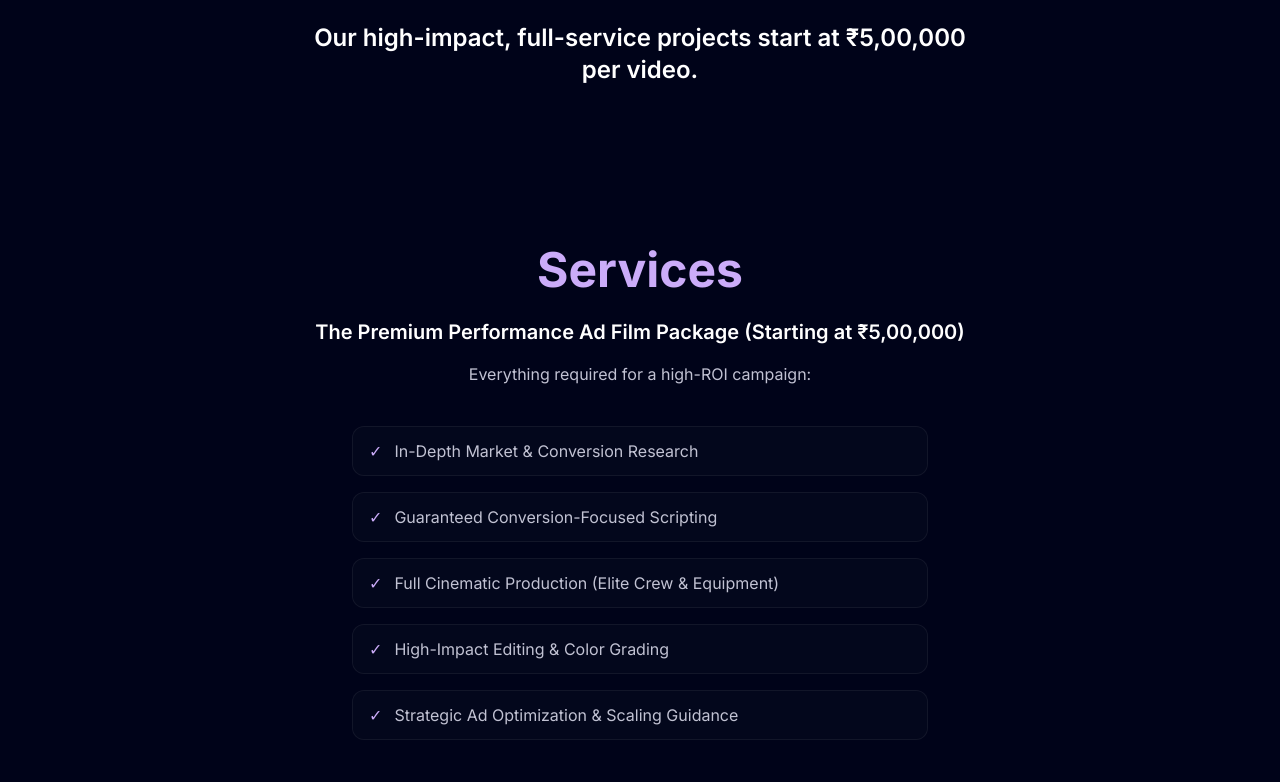
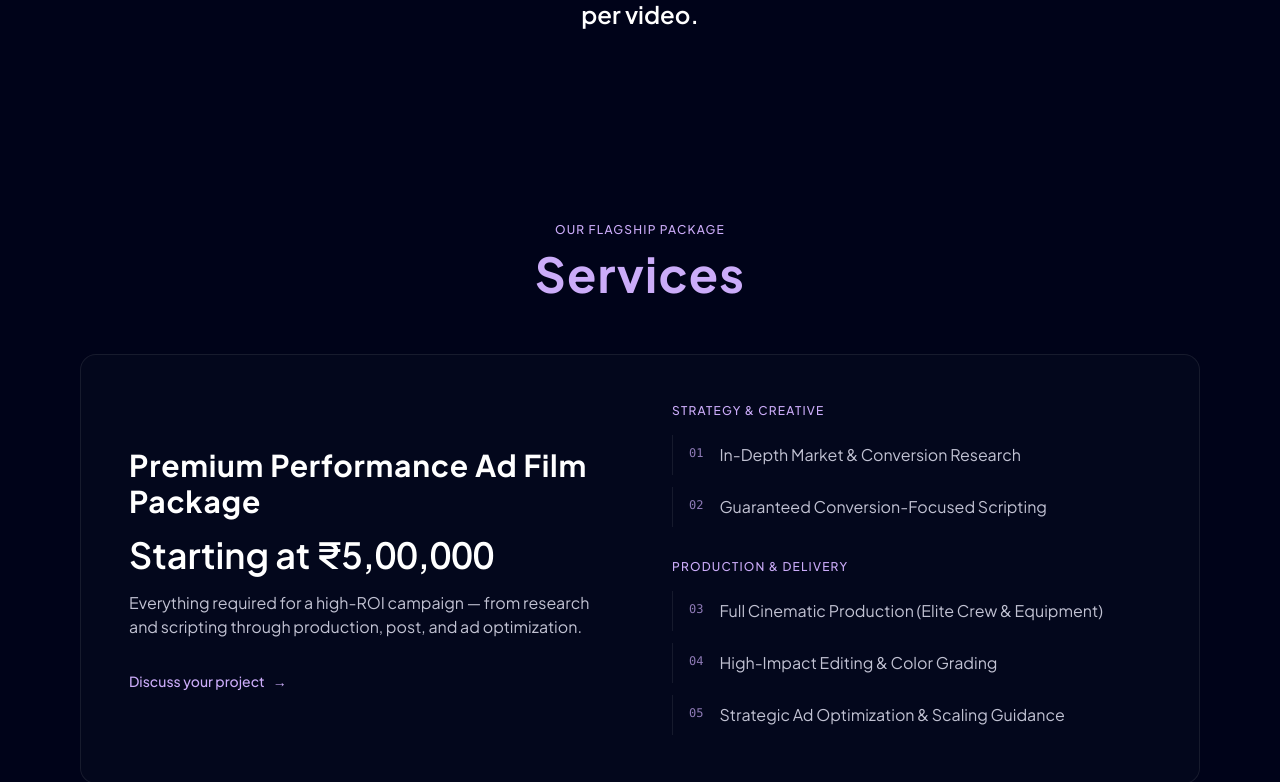
Before and after one commit to TheCoderx16/SytSolutions, a Next.js app: page / in a window 1280 px wide. Shown: the part 2921-3703 px from the top of the page. Built offline with nearby package versions, Linux system fonts and the light colour scheme.

Commit message:
new font

```diff
--- a/app/globals.css
+++ b/app/globals.css
@@ -71,7 +71,7 @@
     @apply border-border !scroll-smooth;
   }
   body {
-    @apply bg-background text-foreground;
+    @apply bg-background text-foreground font-sans;
   }
   button {
     @apply active:outline-none;
@@ -80,6 +80,10 @@
 
 @layer utilities {
   .heading {
-    @apply font-bold text-4xl md:text-5xl text-center;
+    @apply font-sans font-bold tracking-wide leading-snug text-balance text-4xl md:text-5xl text-center;
+  }
+
+  .eyebrow {
+    @apply text-purple uppercase tracking-widest text-xs font-medium text-center;
   }
 }
--- a/app/layout.tsx
+++ b/app/layout.tsx
@@ -1,10 +1,13 @@
 import type { Metadata } from "next";
-import { Inter } from "next/font/google";
+import { Plus_Jakarta_Sans } from "next/font/google";
 
 import "./globals.css";
 import { ThemeProvider } from "./provider";
 
-const inter = Inter({ subsets: ["latin"] });
+const plusJakartaSans = Plus_Jakarta_Sans({
+  subsets: ["latin"],
+  variable: "--font-sans",
+});
 
 export const metadata: Metadata = {
   title: "SYT Solutions | Cinematic Production Studio",
@@ -22,7 +25,7 @@ export default function RootLayout({
       <head>
         <link rel="icon" href="/logo.png" sizes="any" />
       </head>
-      <body className={inter.className}>
+      <body className={`${plusJakartaSans.variable} font-sans antialiased`}>
         <ThemeProvider
           attribute="class"
           defaultTheme="dark"
--- a/components/ServicesSection.tsx
+++ b/components/ServicesSection.tsx
@@ -1,34 +1,91 @@
-const packageItems = [
+const deliverableGroups = [
+  {
+    title: "Strategy & Creative",
+    items: [
       "In-Depth Market & Conversion Research",
       "Guaranteed Conversion-Focused Scripting",
+    ],
+  },
+  {
+    title: "Production & Delivery",
+    items: [
       "Full Cinematic Production (Elite Crew & Equipment)",
       "High-Impact Editing & Color Grading",
       "Strategic Ad Optimization & Scaling Guidance",
+    ],
+  },
 ];
+
+let deliverableCounter = 0;
+const deliverableGroupsWithNumbers = deliverableGroups.map((group) => ({
+  ...group,
+  items: group.items.map((item) => {
+    deliverableCounter += 1;
+    return {
+      label: item,
+      number: String(deliverableCounter).padStart(2, "0"),
+    };
+  }),
+}));
 
 const ServicesSection = () => {
   return (
-    <section className="w-full py-20 relative z-10" id="services">
-      <h2 className="heading">
+    <section className="w-full py-24 md:py-28 relative z-10" id="services">
+      <div className="max-w-6xl mx-auto px-4">
+        <p className="eyebrow">Our flagship package</p>
+        <h2 className="heading mt-3">
           <span className="text-purple">Services</span>
         </h2>
-      <p className="text-center text-white mt-6 text-lg md:text-xl font-semibold max-w-3xl mx-auto px-4">
-        The Premium Performance Ad Film Package (Starting at ₹5,00,000)
+
+        <div className="mt-12 md:mt-14 rounded-2xl border border-white/[0.08] bg-black-200/20 p-8 md:p-12">
+          <div className="grid gap-10 md:gap-12 lg:grid-cols-2 lg:gap-16">
+            <div className="flex flex-col justify-center">
+              <h3 className="font-sans font-bold text-2xl md:text-3xl text-white tracking-wide leading-snug">
+                Premium Performance Ad Film Package
+              </h3>
+              <p className="mt-4 text-3xl md:text-4xl font-semibold text-white tabular-nums">
+                Starting at ₹5,00,000
               </p>
-      <p className="text-center text-white-200 mt-4 text-sm md:text-base">
-        Everything required for a high-ROI campaign:
+              <p className="mt-4 text-white-200 text-sm md:text-base leading-relaxed">
+                Everything required for a high-ROI campaign — from research and
+                scripting through production, post, and ad optimization.
               </p>
-      <ul className="mt-10 max-w-xl mx-auto space-y-4">
-        {packageItems.map((item) => (
+              <a
+                href="#contact"
+                className="mt-8 inline-flex w-fit items-center gap-2 text-sm font-medium text-purple transition-colors hover:text-white"
+              >
+                Discuss your project
+                <span aria-hidden="true">→</span>
+              </a>
+            </div>
+
+            <div className="space-y-8">
+              {deliverableGroupsWithNumbers.map((group) => (
+                <div key={group.title}>
+                  <p className="text-xs uppercase tracking-widest text-purple font-medium mb-4">
+                    {group.title}
+                  </p>
+                  <ul className="space-y-3">
+                    {group.items.map(({ label, number }) => (
                       <li
-            key={item}
-            className="flex gap-3 text-white-200 text-sm md:text-base border border-white/[0.06] rounded-xl px-4 py-3 bg-black-200/20"
+                        key={label}
+                        className="group flex gap-4 border-l border-white/[0.08] pl-4 py-2 transition-colors hover:border-purple/50"
                       >
-            <span className="text-purple shrink-0">✓</span>
-            <span>{item}</span>
+                        <span className="shrink-0 font-mono text-xs text-purple/70 tabular-nums pt-0.5">
+                          {number}
+                        </span>
+                        <span className="text-white-200 text-sm md:text-base group-hover:text-white transition-colors">
+                          {label}
+                        </span>
                       </li>
                     ))}
                   </ul>
+                </div>
+              ))}
+            </div>
+          </div>
+        </div>
+      </div>
     </section>
   );
 };
--- a/tailwind.config.ts
+++ b/tailwind.config.ts
@@ -26,6 +26,9 @@ const config = {
       },
     },
     extend: {
+      fontFamily: {
+        sans: ["var(--font-sans)", "system-ui", "sans-serif"],
+      },
       colors: {
         black: {
           DEFAULT: "#000",
```
Lines whose indentation alone changed are shown as unchanged.
